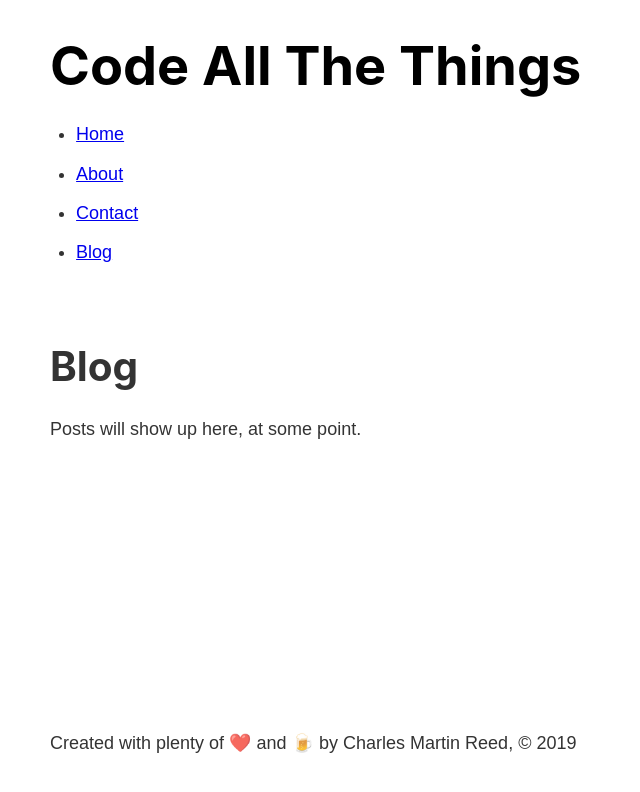
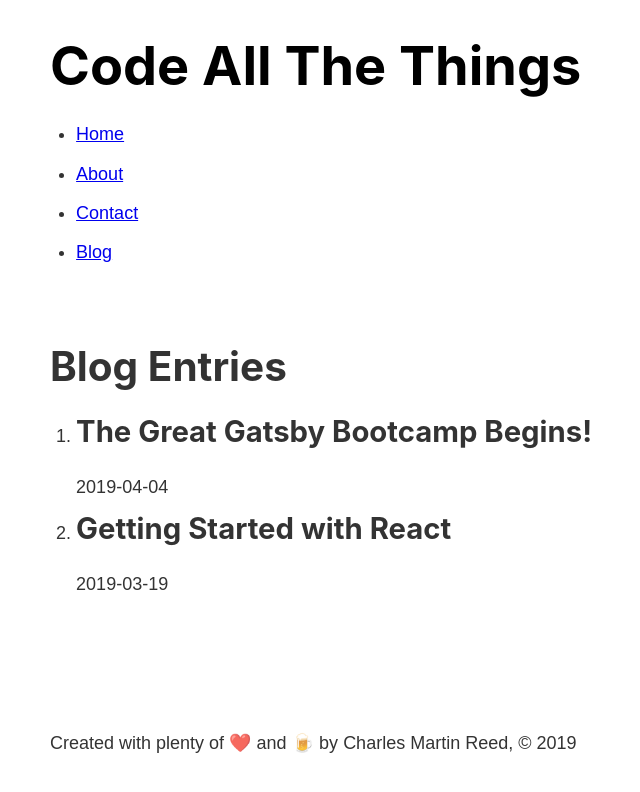
Before and after one commit to charlesmartinreed/gatsbyjs-crash-course, a Gatsby site in the folder gatsby-bootcamp/: page /blog in a window 1280 px wide. Shown: the whole page, without its empty margins (233-873 px from the left). Built offline with nearby package versions, Linux system fonts and the light colour scheme; Gatsby itself is replaced by a stand-in of ours.

Commit message:
Complete blog graphql title, date query challenge.

```diff
--- a/gatsby-bootcamp/gatsby-config.js
+++ b/gatsby-bootcamp/gatsby-config.js
@@ -9,5 +9,15 @@ module.exports = {
     title: "Code All The Things",
     author: "Charles Martin Reed",
   },
-  plugins: ["gatsby-plugin-sass"],
+  plugins: [
+    "gatsby-plugin-sass",
+    {
+      resolve: "gatsby-source-filesystem",
+      options: {
+        name: "src",
+        path: `${__dirname}/src/`,
+      },
+    },
+    "gatsby-transformer-remark",
+  ],
 }
--- a/gatsby-bootcamp/package.json
+++ b/gatsby-bootcamp/package.json
@@ -6,7 +6,7 @@
   "license": "MIT",
   "scripts": {
     "build": "gatsby build",
-    "develop": "gatsby develop",
+    "develop": "env-cmd .env.development gatsby develop",
     "format": "prettier --write src/**/*.{js,jsx}",
     "start": "npm run develop",
     "serve": "gatsby serve",
@@ -15,11 +15,14 @@
   "dependencies": {
     "gatsby": "^2.6.0",
     "gatsby-plugin-sass": "^2.0.11",
+    "gatsby-source-filesystem": "^2.0.37",
+    "gatsby-transformer-remark": "^2.3.12",
     "node-sass": "^4.12.0",
     "react": "^16.8.6",
     "react-dom": "^16.8.6"
   },
   "devDependencies": {
+    "env-cmd": "^9.0.1",
     "prettier": "^1.17.1"
   },
   "repository": {
--- a/gatsby-bootcamp/src/components/footer.js
+++ b/gatsby-bootcamp/src/components/footer.js
@@ -11,11 +11,19 @@ const Footer = () => {
       }
     }
   `)
+  const { author } = data.site.siteMetadata
   return (
     <footer>
       <p>
-        Created with plenty of ❤️ and 🍺 by {data.site.siteMetadata.author}, ©
-        2019
+        Created with plenty of{" "}
+        <span role="img" aria-label="heart emoji">
+          ❤️
+        </span>{" "}
+        and{" "}
+        <span role="img" aria-label="beer emoji">
+          🍺
+        </span>{" "}
+        by {author}, © 2019
       </p>
     </footer>
   )
--- a/gatsby-bootcamp/src/pages/blog.js
+++ b/gatsby-bootcamp/src/pages/blog.js
@@ -1,11 +1,34 @@
 import React from "react"
 import Layout from "../components/layout"
+import { graphql, useStaticQuery } from "gatsby"
 
 const BlogPage = () => {
+  const data = useStaticQuery(graphql`
+    query {
+      allMarkdownRemark {
+        edges {
+          node {
+            frontmatter {
+              title
+              date
+            }
+          }
+        }
+      }
+    }
+  `)
+
   return (
     <Layout>
-      <h1>Blog</h1>
-      <p>Posts will show up here, at some point.</p>
+      <h1>Blog Entries</h1>
+      <ol>
+        {data.allMarkdownRemark.edges.map(post => (
+          <li key={post.node.id}>
+            <h2>{post.node.frontmatter.title}</h2>
+            <p>{post.node.frontmatter.date}</p>
+          </li>
+        ))}
+      </ol>
     </Layout>
   )
 }
--- a/gatsby-bootcamp/src/pages/contact.js
+++ b/gatsby-bootcamp/src/pages/contact.js
@@ -11,6 +11,7 @@ const ContactPage = () => {
         <a
           href="https://twitter.com/supalatecharlie"
           target="_blank"
+          rel="noopener noreferrer"
           alt="Charlie's Twitter Page"
         >
           @supalatecharlie
--- /dev/null
+++ b/gatsby-bootcamp/src/posts/gatsby.md
@@ -0,0 +1,12 @@
+---
+title: "The Great Gatsby Bootcamp Begins!"
+date: "2019-04-04"
+---
+
+I just started a new bootcamp, this time on the multi-hypenate web development tool, GatsbyJS. Any label that describes it first and foremost as a static site generator is inadequate.
+
+## Topics Covered
+
+1. Gatsby
+2. GraphQL
+3. React
--- /dev/null
+++ b/gatsby-bootcamp/src/posts/react.md
@@ -0,0 +1,6 @@
+---
+title: "Getting Started with React"
+date: "2019-03-19"
+---
+
+In this post, we'll take a brief look at the inner workings of React.
```
Also changed, not shown: README.md, 2 other files.
